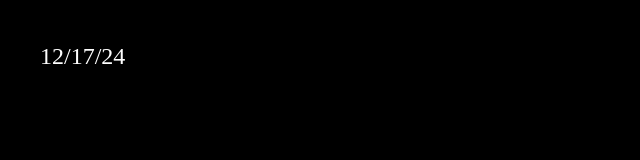
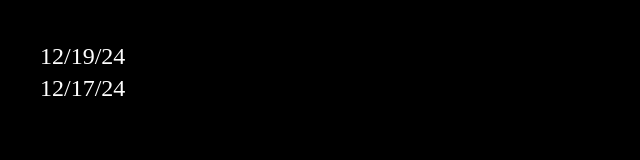
Before and after one commit to bleach2004/bleach.fish, a React (Vite) app in the folder bleach.fish/: page /blog in a window 1280 px wide. Shown: the top 160 px of the page, without its empty margins (0-640 px from the left). Built offline with nearby package versions, Linux system fonts and the light colour scheme.

Commit message:
blog post

```diff
--- a/bleach.fish/src/blog/posts.json
+++ b/bleach.fish/src/blog/posts.json
@@ -1,4 +1,11 @@
 [
+  {
+    "id": "121924",
+    "date": "12/19/24",
+    "imageLink": "",
+    "text":
+    "i'll only ever know what it feels like to be bleach\nman"
+  },
   {
     "id": "121724",
     "date": "12/17/24",
--- a/bleach.fish/src/index.css
+++ b/bleach.fish/src/index.css
@@ -1,6 +1,11 @@
 
 * {
   background-color: black;
+}
+
+:root {
+  --primary-color: rgb(172, 172, 172);
+  --secondary-color: rgb(77, 77, 77);
 }
 
 body {
@@ -46,7 +51,7 @@ p, a {
   font-size: 1.5em;
   line-height: 1em;
   font-family: "LoveLetter";
-  color: purple;
+  color: var(--primary-color);
 }
 
 .p {
@@ -91,25 +96,25 @@ a {
 
 .cover {
   outline-style: solid;
-  outline-color: purple;
+  outline-color: var(--primary-color);
   ;
   outline-offset: 3px;
-  outline-width: 2px;
+  outline-width: 1px;
   width: 150px;
 }
 
 .cover-static {
   outline-style: solid;
-  outline-color: purple;
+  outline-color: var(--primary-color);
   outline-offset: 3px;
   outline-width: 2px;
   width: 130px;
 }
 
 .cover:hover {
-  outline-color: rgb(102, 1, 102);
+  outline-color: var(--secondary-color);
   outline-offset: 2px;
-  outline-width: 2px;
+  outline-width: 1px;
 }
 
 .back-button {
```
